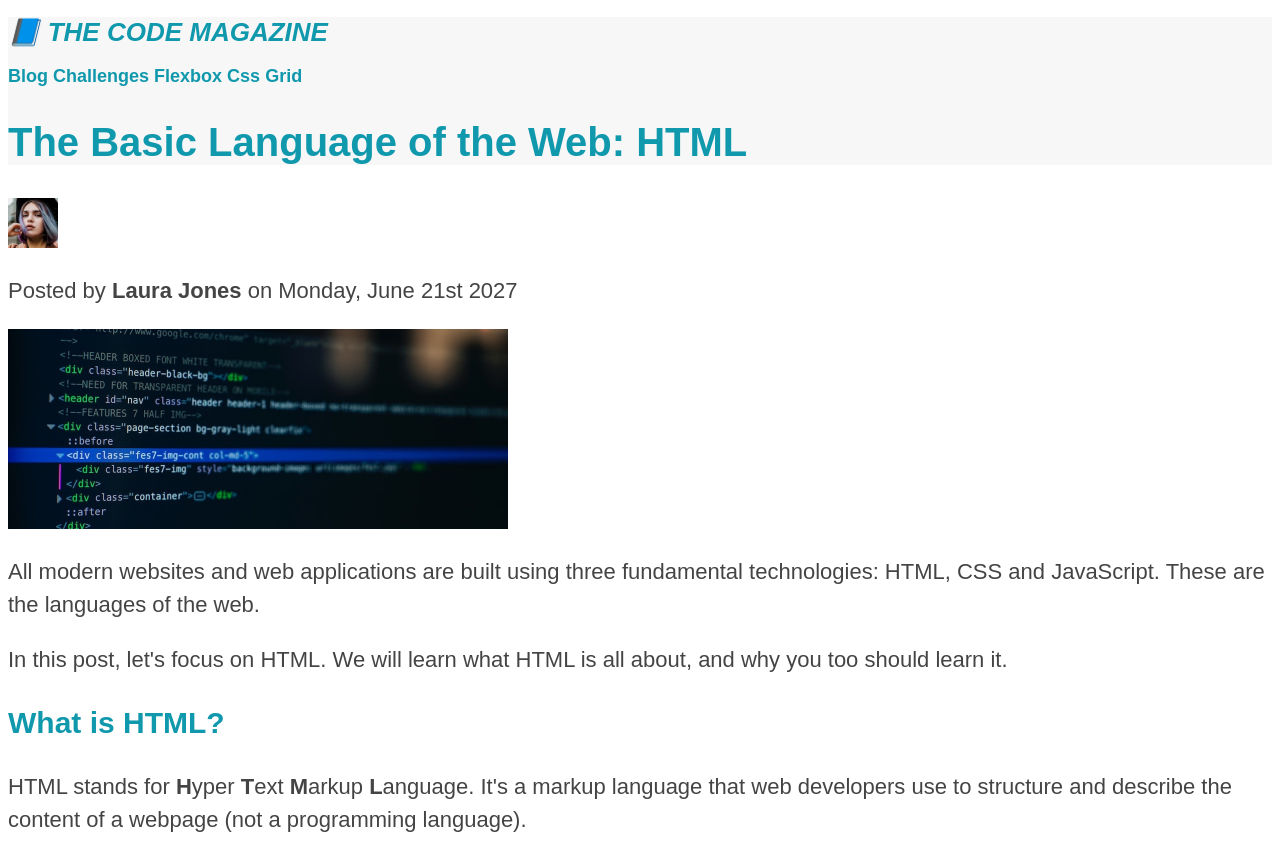
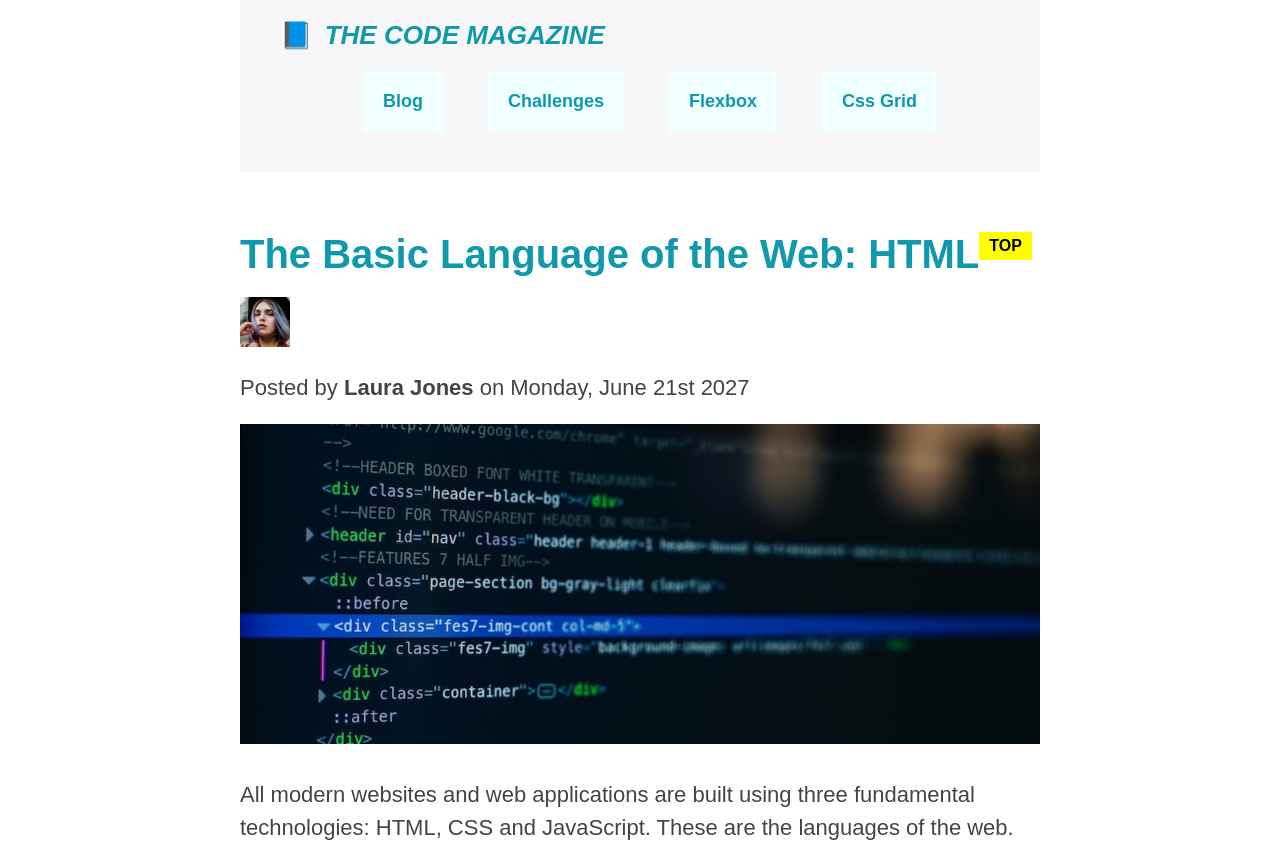
Before and after one commit to DivMohamedElSayed/Jonas-Project, a plain HTML site: page index.html in a window 1280 px wide. Shown: the top 847 px of the page. Drawn offline with Linux system fonts and the light colour scheme.

Commit message:
feat(css):Finnish CSS Course

```diff
--- a/index.html
+++ b/index.html
@@ -6,6 +6,7 @@
     <link rel="stylesheet" href="style.css" />
   </head>
   <body>
+    <div class="container">
       <header class="main-header">
         <h1>📘 The Code Magazine</h1>
         <nav>
@@ -14,22 +15,26 @@
           <a href="flexbox.html">Flexbox</a>
           <a href="cssGrid.html">Css Grid</a>
         </nav>
-      <h2>The Basic Language of the Web: HTML</h2>
       </header>
       <article>
-      <header>
+        <header class="post-header">
+          <h2>The Basic Language of the Web: HTML</h2>
           <img
             src="img/laura-jones.jpg"
             alt="Author of this Article"
             width="50"
             height="50"
           />
-        <p>Posted by <strong>Laura Jones</strong> on Monday, June 21st 2027</p>
+          <button>❤️ Like</button>
+          <p>
+            Posted by <strong>Laura Jones</strong> on Monday, June 21st 2027
+          </p>
           <img
             src="img/post-img.jpg"
             alt="the post has auther Posted"
             width="500"
             height="200"
+            class="post-img"
           />
         </header>
         <p>
@@ -38,8 +43,8 @@
           languages of the web.
         </p>
         <p>
-        In this post, let's focus on HTML. We will learn what HTML is all about,
-        and why you too should learn it.
+          In this post, let's focus on HTML. We will learn what HTML is all
+          about, and why you too should learn it.
         </p>
         <h3>What is HTML?</h3>
 
@@ -51,8 +56,8 @@
         </p>
         <p>
           HTML consists of elements that describe different types of content:
-        paragraphs, links, headings, images, video, etc. Web browsers understand
-        HTML and render HTML code as websites.
+          paragraphs, links, headings, images, video, etc. Web browsers
+          understand HTML and render HTML code as websites.
         </p>
         <p>In HTML, each element is made up of 3 parts:</p>
         <ol>
@@ -71,8 +76,8 @@
         <p></p>
         <h3>Why should you learn HTML?</h3>
         <p>
-        There are countless reasons for learning the fundamental language of the
-        web. Here are 5 of them:
+          There are countless reasons for learning the fundamental language of
+          the web. Here are 5 of them:
         </p>
         <ul>
           <li class="first-child">
@@ -87,7 +92,7 @@
           <li class="last-child">To have fun 😃</li>
         </ul>
         <p>Hopefully you learned something new here. See you next time!</p>
-      <aside>
+        <aside class="aside">
           <h4>Related Posts</h4>
           <ul class="remove-bullet-point">
             <li>
@@ -126,5 +131,6 @@
       <footer>
         <p id="copyright">Copyright &copy; 2025 by The Code Magazine.</p>
       </footer>
+    </div>
   </body>
 </html>
--- a/style.css
+++ b/style.css
@@ -1,3 +1,7 @@
+* {
+  margin: 0px;
+  padding: 0px;
+}
 h1 {
   font-style: italic;
   text-transform: uppercase;
@@ -5,9 +9,11 @@ h1 {
 }
 h2 {
   font-size: 40px;
+  margin-bottom: 20px;
 }
 h3 {
   font-size: 30px;
+  margin-bottom: 20px;
 }
 h4 {
   font-size: 20px;
@@ -17,13 +23,17 @@ h4 {
 p {
   font-size: 22px;
   line-height: 1.5;
+  margin-top: 20px;
+  margin-bottom: 20px;
 }
 li {
   font-size: 20px;
+  margin-bottom: 10px;
 }
 body {
   font-family: sans-serif;
   color: #444;
+  position: relative;
 }
 #copyright {
   font-size: 17px;
@@ -42,11 +52,15 @@ h3 {
 }
 .main-header {
   background-color: #f7f7f7;
+  padding: 20px 40px;
+  margin-bottom: 60px;
+  /* height: 80px; */
 }
 aside {
   background-color: #f7f7f7;
   border-bottom: 3px solid #1098ad;
   border-top: 3px solid #1098ad;
+  padding: 50px 0px;
 }
 .first-child {
   font-weight: bold;
@@ -64,7 +78,7 @@ a:active {
   color: orangered;
   font-weight: bold;
   font-size: 18px;
-  transition-delay: 300ms;
+  /* transition-delay: 300ms; */
 }
 /* LVHA => link,visited,hover,active*/
 .button {
@@ -73,4 +87,64 @@ a:active {
 nav {
   font-size: 18px;
   font-weight: bold;
+  text-align: center;
 }
+.aside {
+  margin: 50px 70px 400px 500px;
+  width: 500px;
+}
+.post-header {
+  margin-bottom: 30px;
+}
+ul,
+ol {
+  margin-left: 50px;
+  margin-bottom: 20px;
+}
+.post-img {
+  /* width: 800px; */
+  width: 100%;
+  height: auto;
+}
+.container {
+  width: 800px;
+  margin: 0px auto;
+}
+nav a:link {
+  background-color: azure;
+  margin: 20px;
+  padding: 20px;
+  display: inline-block;
+}
+nav a:link:last-child {
+  margin-right: 0px;
+}
+button {
+  font-size: 25px;
+  border: 2px 3px solid #444;
+  padding: 20px;
+  position: absolute;
+  cursor: pointer;
+  bottom: 50px;
+  left: 10px;
+}
+h1::first-letter {
+  /* Pseudo Element */
+  font-style: normal;
+  margin-right: 5px;
+}
+h2 {
+  position: relative;
+}
+h2::after {
+  content: "TOP";
+  background-color: #ffff00;
+  font-size: 16px;
+  color: #000000;
+  font-weight: bold;
+  display: inline-block;
+  padding: 5px 10px;
+  position: absolute;
+  right: -25;
+  top: -15;
+}
```
Also changed, not shown: img/challenges.jpg (deleted). Lines whose indentation alone changed are shown as unchanged.
